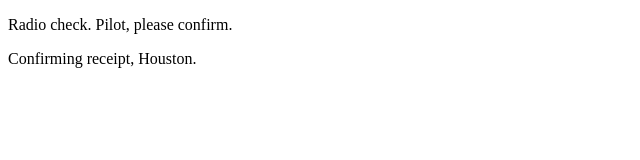
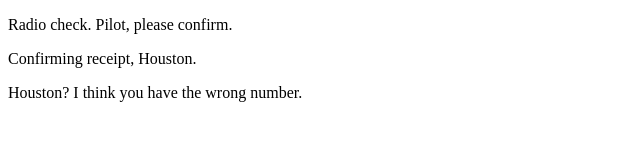
Before and after one commit to masontrang/communication-log, a plain HTML site: page index.html in a window 1280 px wide. Shown: the whole page, without its empty margins (0-640 px from the left). Drawn offline with Linux system fonts and the light colour scheme.

Commit message:
Updated file

```diff
--- a/index.html
+++ b/index.html
@@ -3,5 +3,6 @@
    <body>
       <p>Radio check. Pilot, please confirm.</p>
       <p>Confirming receipt, Houston.</p>
+      <p>Houston? I think you have the wrong number.</p>
    </body>
 </html>
```
